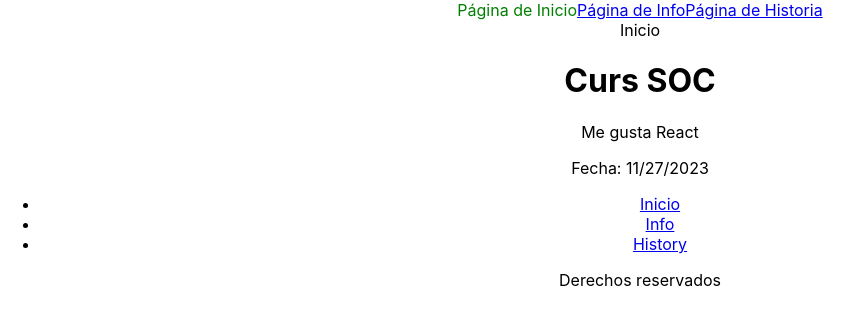
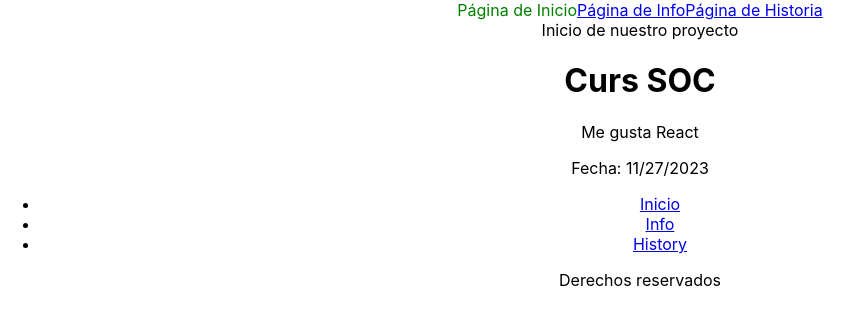
Before and after one commit to danielafreitasacosta/Moises-Daniela-Website, a React (Create React App) app: page / in a window 1280 px wide. Shown: the top 326 px of the page, without its empty margins (0-862 px from the left). Built offline with nearby package versions, Linux system fonts and the light colour scheme.

Commit message:
cambio del título
Solo es una prueba para ver como funciona el github

```diff
--- a/src/pages/home/Home.js
+++ b/src/pages/home/Home.js
@@ -5,7 +5,7 @@ export default function Home () {
     return (
         <div>
             <div>
-                Inicio
+                Inicio de nuestro proyecto
             </div>
             <Card fecha={new Date()}>
                 <p>Me gusta React</p>
```
Also changed, not shown: 1 other file (tests, documents, lock files or other folders).
